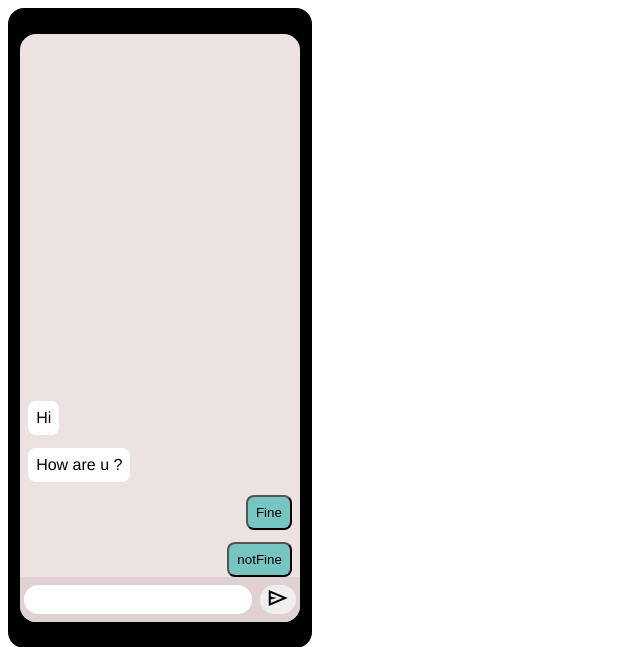
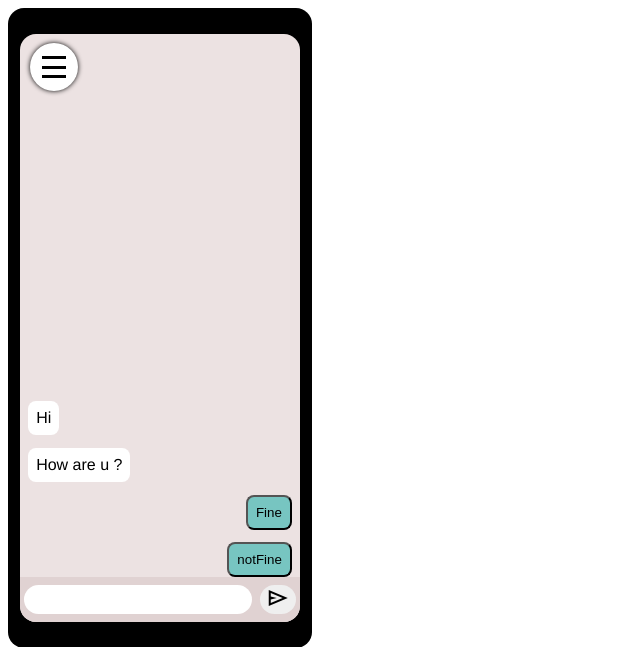
Before and after one commit to Jossl123/NuitDeLinfo2023, a PHP site: page / in a window 1280 px wide. Shown: the top 647 px of the page, without its empty margins (0-640 px from the left). Run offline with PHP 8.4, Linux system fonts and the light colour scheme.

Commit message:
add param button

```diff
--- a/src/public/css/phone.css
+++ b/src/public/css/phone.css
@@ -13,6 +13,7 @@ html{
     justify-content: center;
 }
 #phone{
+    position: relative;
     display: flex;
     flex-direction: column;
     width: 92%;
@@ -20,6 +21,33 @@ html{
     background-color: rgb(236, 226, 226);
     border-radius: 1rem;
     justify-content: end;
+}
+#params{
+    top: 0;
+    left: 0;
+    position: absolute;
+    width: 3rem;
+    height: 3rem;
+    border-radius: 5rem;
+    margin: 0.6rem;
+    background-color: white;
+    display: flex;
+    flex-direction: column;
+    justify-content: center;
+    gap: 0.4rem;
+    align-items: center;
+    padding: 0;
+    border: none;
+    box-shadow: 0px 0px 5px black;
+    transition: all 0.2s;
+}
+#params:hover{
+    box-shadow: 0px 0px 10px black;
+}
+#params div{
+    width: 50%;
+    height: 0.2rem;
+    background-color: black;
 }
 #messages{
     overflow-y: scroll;
--- a/src/public/js/phone.js
+++ b/src/public/js/phone.js
@@ -18,7 +18,7 @@ var story = [
                 },
                 {
                     "msg": "notFine",
-                    "next": 2
+                    "next": 5
                 }
             ],
         }
@@ -41,7 +41,14 @@ var story = [
         "type": "message",
         "content": {
             "msg": "Cool ",
-            "next": 5
+            "next": 6
+        }
+    },
+    {
+        "type": "message",
+        "content": {
+            "msg": "Not cool why ?  ",
+            "next": 7
         }
     },
     {
@@ -49,12 +56,27 @@ var story = [
         "content": {
             "choices" : [
                 {
-                    "msg": "Fine",
-                    "next": 4
+                    "msg": "Yup",
+                    "next": 2
                 },
                 {
                     "msg": "notFine",
                     "next": 2
+                }
+            ],
+        }
+    },
+    {
+        "type": "choice",
+        "content": {
+            "choices" : [
+                {
+                    "msg": "Because",
+                    "next": 0
+                },
+                {
+                    "msg": "IDK",
+                    "next": 0
                 }
             ],
         }
--- a/src/public/phone.php
+++ b/src/public/phone.php
@@ -11,6 +11,11 @@
 <body>
     <div id="phone_out">
         <div id="phone">
+            <button id="params">
+                <div></div>
+                <div></div>
+                <div></div>
+            </button>
             <div id="messages">
             </div>
             <div id="type_zone">
```
